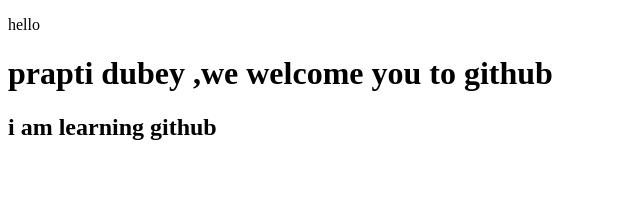
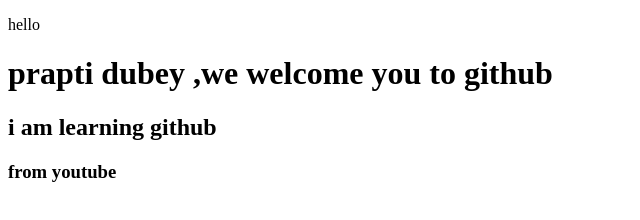
Before and after one commit to Prapti-1203/demo, a plain HTML site: page index.html in a window 1280 px wide. Shown: the whole page, without its empty margins (0-640 px from the left). Drawn offline with Linux system fonts and the light colour scheme.

Commit message:
new headings added

```diff
--- a/index.html
+++ b/index.html
@@ -9,5 +9,6 @@
     <p>hello</p>
     <h1>prapti dubey ,we welcome you to github</h1>
     <h2>i am learning github</h2>
+    <h3>from youtube</h3>
 </body>
 </html>
```
